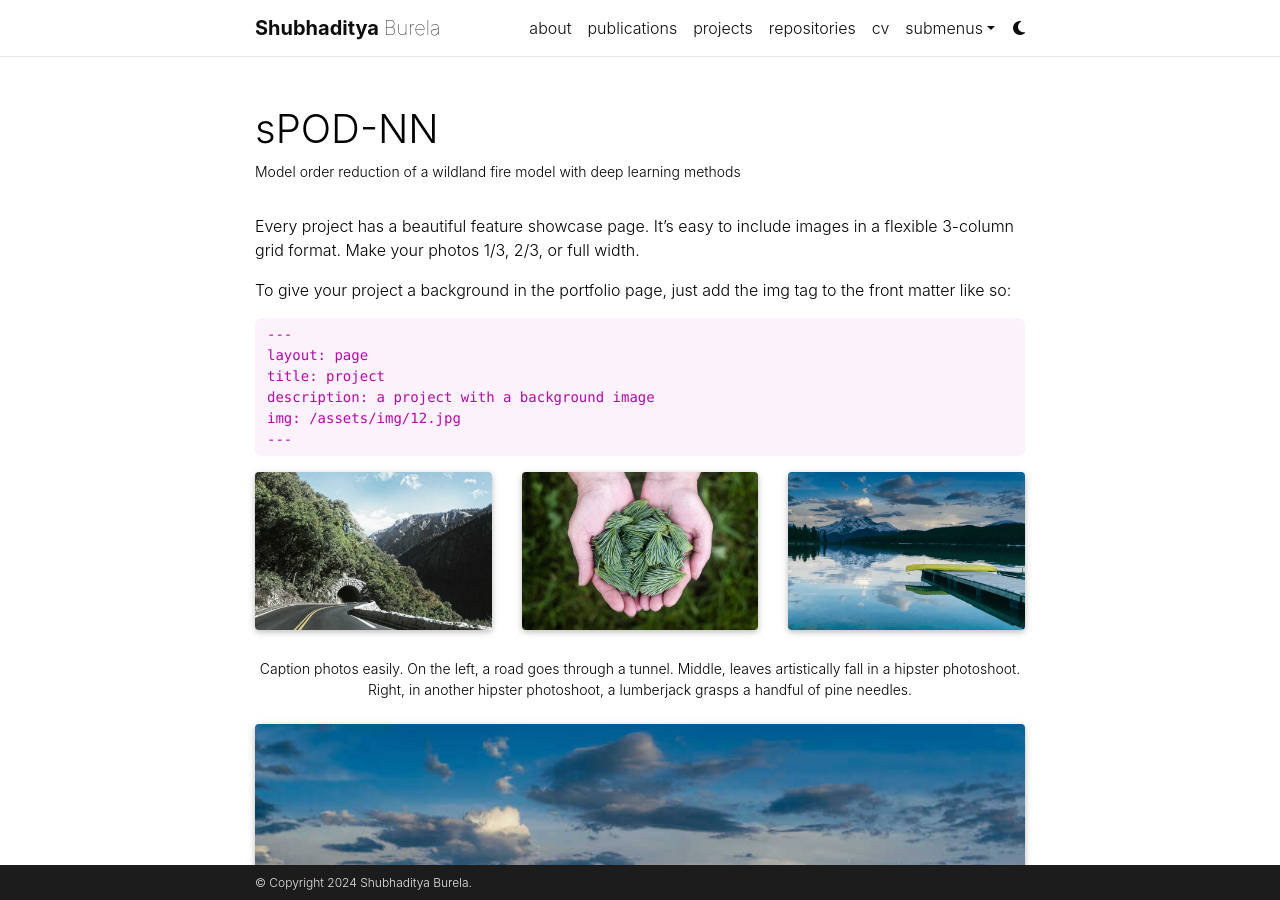
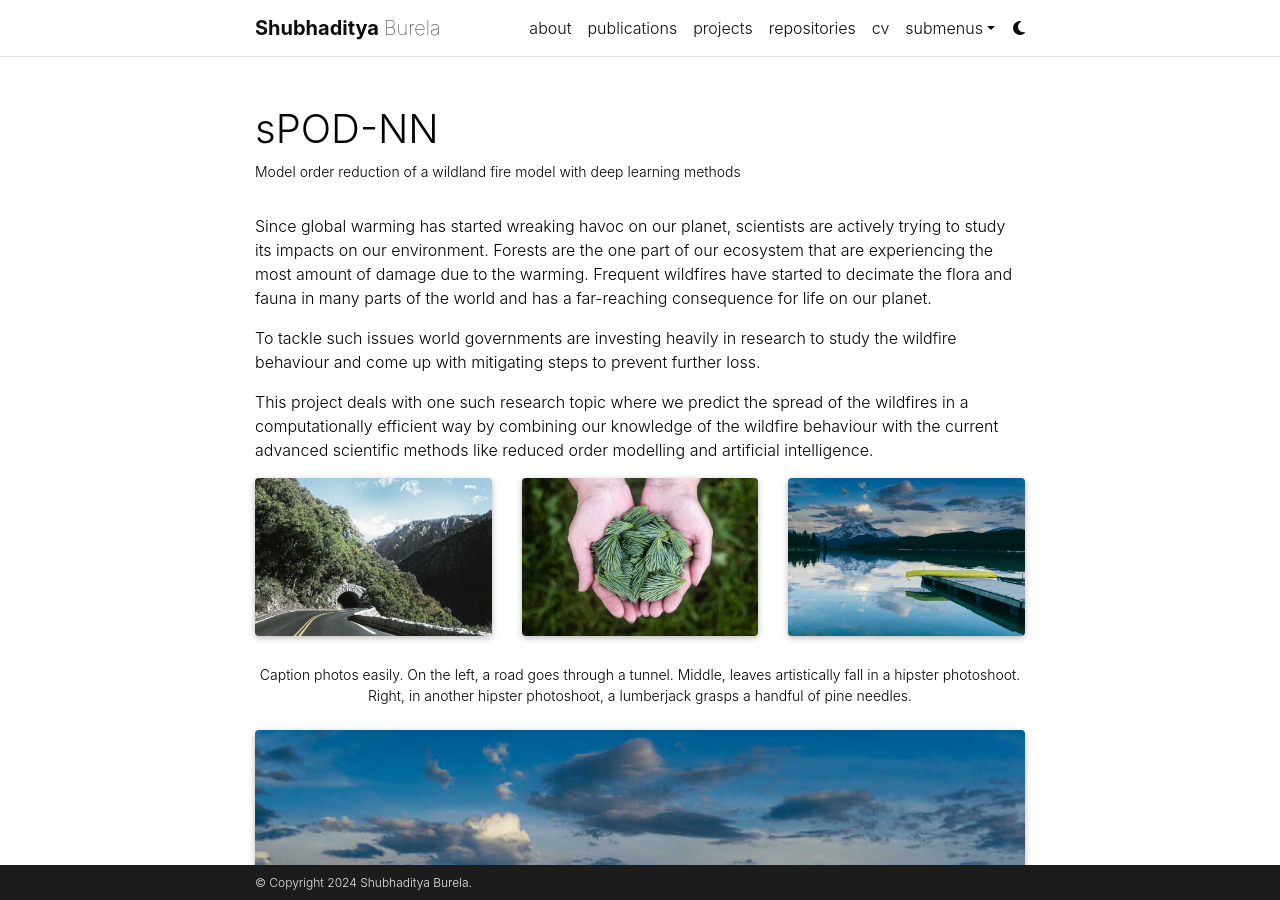
Before and after one commit to shubhadityaburela/shubhadityaburela.github.io, a Jekyll site: the page built from _projects/1_project.md, in a window 1280 px wide and 900 px high. Built offline with Jekyll 4.4.1, drawn with Linux system fonts in a browser that asks for light colours; comment, search, counter and statistics services are not loaded; a style sheet for code colours, icons or effects is not loaded.

```diff
--- a/_projects/1_project.md
+++ b/_projects/1_project.md
@@ -2,23 +2,45 @@
 layout: page
 title: sPOD-NN
 description: Model order reduction of a wildland fire model with deep learning methods
-img: assets/img/12.jpg
+img: assets/img/Var40_Nonlinear.png
 importance: 1
 category: work
 ---
 
-Every project has a beautiful feature showcase page.
-It's easy to include images in a flexible 3-column grid format.
-Make your photos 1/3, 2/3, or full width.
+[//]: # (Every project has a beautiful feature showcase page.)
 
-To give your project a background in the portfolio page, just add the img tag to the front matter like so:
+[//]: # (It's easy to include images in a flexible 3-column grid format.)
 
-    ---
-    layout: page
-    title: project
-    description: a project with a background image
-    img: /assets/img/12.jpg
-    ---
+[//]: # (Make your photos 1/3, 2/3, or full width.)
+
+[//]: # ()
+[//]: # (To give your project a background in the portfolio page, just add the img tag to the front matter like so:)
+
+[//]: # ()
+[//]: # (    ---)
+
+[//]: # (    layout: page)
+
+[//]: # (    title: project)
+
+[//]: # (    description: a project with a background image)
+
+[//]: # (    img: /assets/img/12.jpg)
+
+[//]: # (    ---)
+
+
+Since global warming has started wreaking havoc on our planet, scientists are actively trying to study its impacts on our environment.
+Forests are the one part of our ecosystem that are experiencing the most amount of damage due to the warming.
+Frequent wildfires have started to decimate the flora and fauna in many parts of the world and has a far-reaching consequence for life on our planet.
+
+To tackle such issues world governments are investing heavily in research to study the wildfire behaviour and come up with
+mitigating steps to prevent further loss.
+
+This project deals with one such research topic where we predict the spread of the wildfires in a computationally efficient way by combining our knowledge of the
+wildfire behaviour with the current advanced scientific methods like reduced order modelling and artificial intelligence.
+
+
 
 <div class="row">
     <div class="col-sm mt-3 mt-md-0">
```
Also changed, not shown: assets/img/Tnonlinear-mixed.png (added), assets/img/Var40_Nonlinear.png (added).
